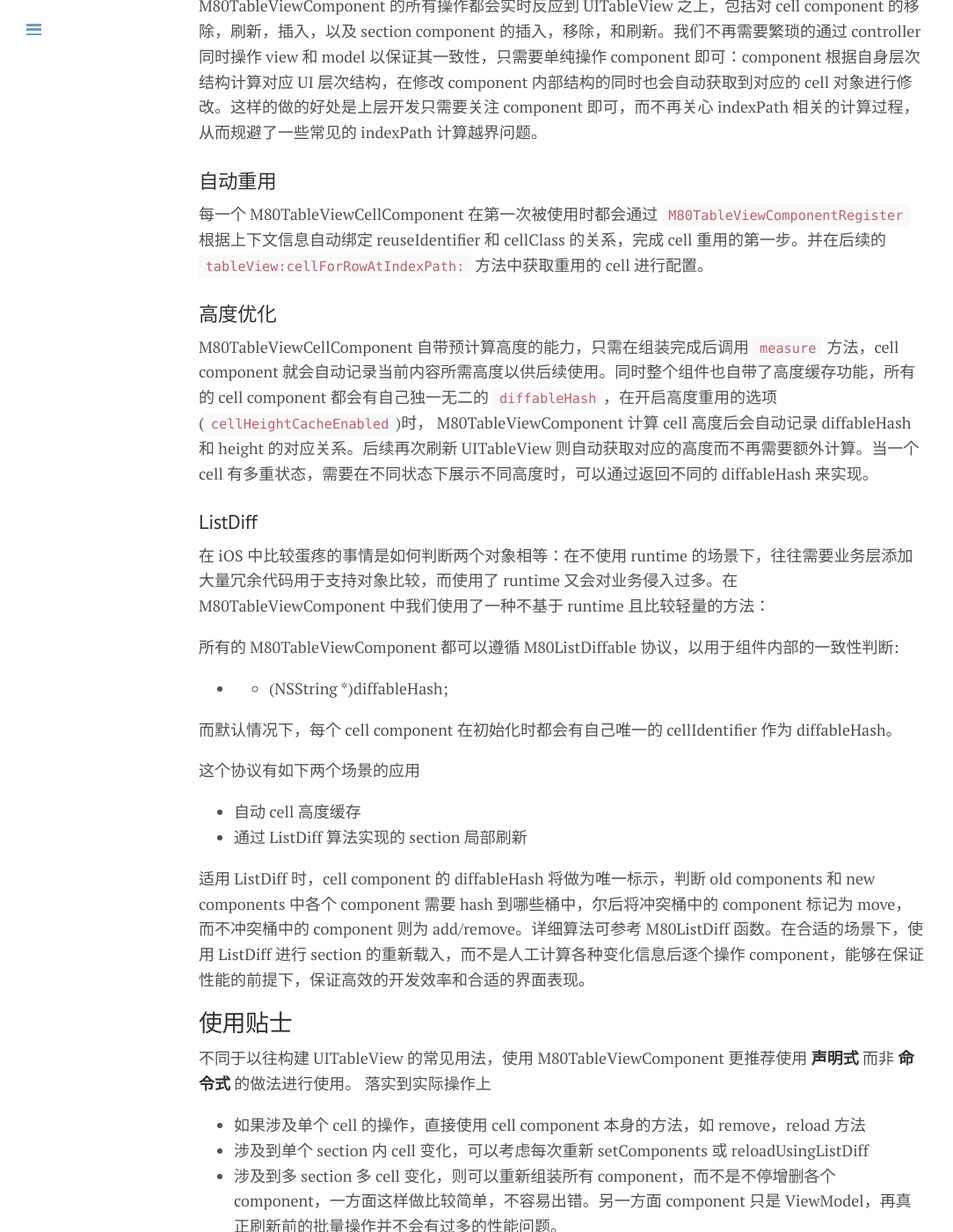
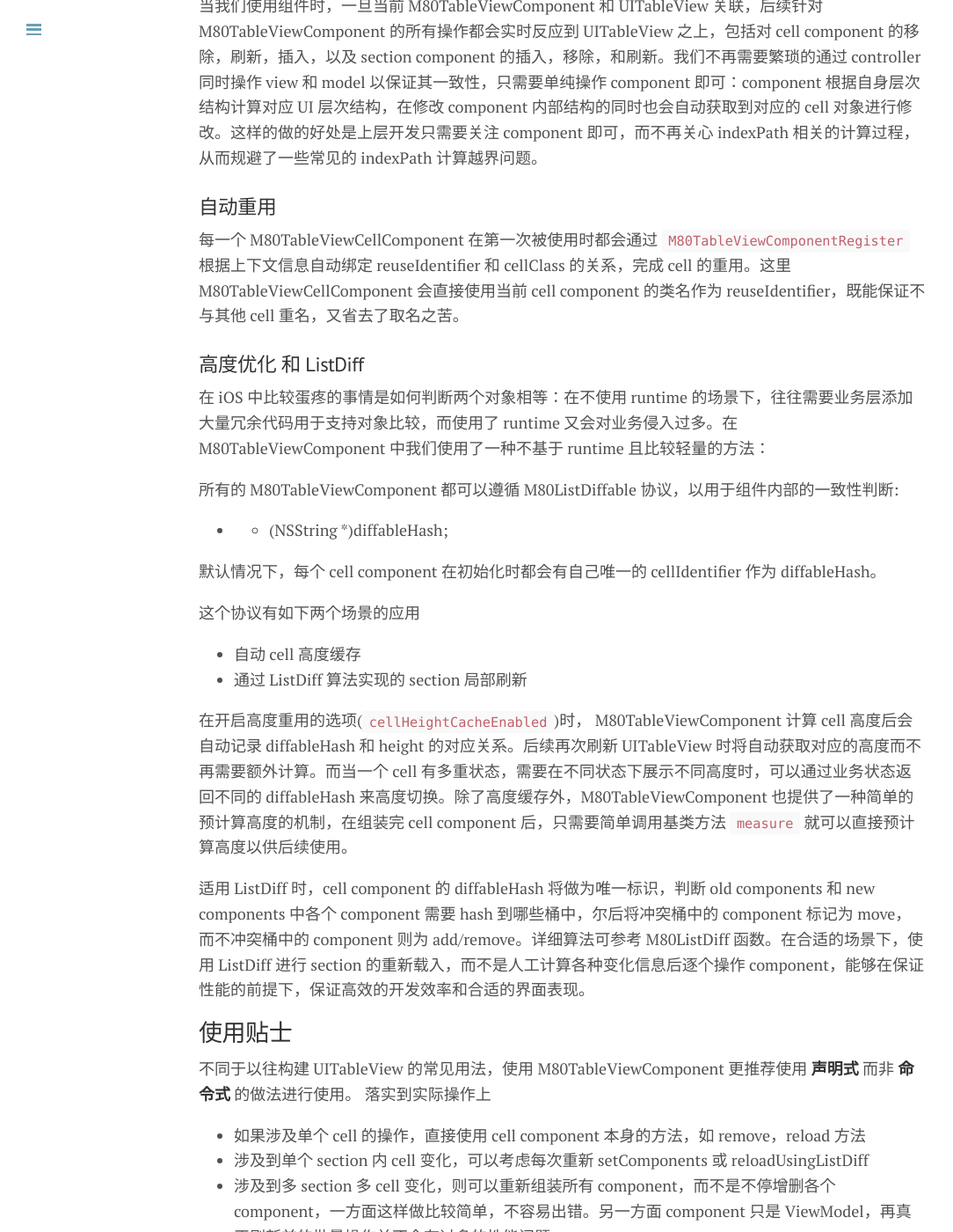
Before and after one commit to xiangwangfeng/xiangwangfeng.github.io, a Jekyll site: the page built from _posts/2019-06-03-UITableView 组件化.md, in a window 1280 px wide and 1400 px high, scrolled down 2220 px. Shown: the whole window at 88% size, without its empty margins (0-1084 px from the left). Built offline with Jekyll 4.4.1, drawn with Linux system fonts in a browser that asks for light colours; some of the changed text lies outside the part shown.

Commit message:
Update 2019-06-03-UITableView 组件化.md

```diff
--- a/_posts/2019-06-03-UITableView 组件化.md
+++ b/_posts/2019-06-03-UITableView 组件化.md
@@ -9,7 +9,7 @@ title:  UITableView 组件化
 
 * 繁琐的重用流程
 
-几乎所有 TableView Adapter 中都有如下的代码 `registerClass(Nib):forCellReuseIdentifier` 来保证 cell 的重用。然而千篇一律的注册方法，写多了难免乏味。同时如何给 cell 设置一个有意义的 reuseIdentifier 又会成为强迫症程序员的烦恼之一。
+几乎所有 TableView Adapter 中都有如下的代码 `registerClass(Nib):forCellReuseIdentifier` 进行 cell 重用的注册，后续又需要使用 `dequeueReusableCellWithIdentifier:` 获取对应 cell ---- 写多了难免乏味。同时如何给 cell 设置一个有意义且不重复的 reuseIdentifier 又会成为众多强迫症程序员的烦恼之一。
 
 * 不安全的 model 和 cell 映射关系
 
@@ -75,14 +75,9 @@ title:  UITableView 组件化
 
 ### 自动重用
 
-每一个 M80TableViewCellComponent 在第一次被使用时都会通过 `M80TableViewComponentRegister` 根据上下文信息自动绑定 reuseIdentifier 和 cellClass 的关系，完成 cell 重用的第一步。并在后续的 `tableView:cellForRowAtIndexPath:` 方法中获取重用的 cell 进行配置。
+每一个 M80TableViewCellComponent 在第一次被使用时都会通过 `M80TableViewComponentRegister` 根据上下文信息自动绑定 reuseIdentifier 和 cellClass 的关系，完成 cell 的重用。这里 M80TableViewCellComponent 会直接使用当前 cell component 的类名作为 reuseIdentifier，既能保证不与其他 cell 重名，又省去了取名之苦。
 
-### 高度优化
-
-M80TableViewCellComponent 自带预计算高度的能力，只需在组装完成后调用 `measure` 方法，cell component 就会自动记录当前内容所需高度以供后续使用。同时整个组件也自带了高度缓存功能，所有的 cell component 都会有自己独一无二的 `diffableHash`，在开启高度重用的选项(`cellHeightCacheEnabled`)时， M80TableViewComponent 计算 cell 高度后会自动记录 diffableHash 和 height 的对应关系。后续再次刷新 UITableView 则自动获取对应的高度而不再需要额外计算。当一个 cell 有多重状态，需要在不同状态下展示不同高度时，可以通过返回不同的 diffableHash 来实现。
-
-
-### ListDiff
+### 高度优化 和 ListDiff
 
 在 iOS 中比较蛋疼的事情是如何判断两个对象相等：在不使用 runtime 的场景下，往往需要业务层添加大量冗余代码用于支持对象比较，而使用了 runtime 又会对业务侵入过多。在 M80TableViewComponent 中我们使用了一种不基于 runtime 且比较轻量的方法：
 
@@ -90,14 +85,17 @@ M80TableViewCellComponent 自带预计算高度的能力，只需在组装完成
 
 * - (NSString *)diffableHash;
 
-而默认情况下，每个 cell component 在初始化时都会有自己唯一的 cellIdentifier 作为 diffableHash。
+默认情况下，每个 cell component 在初始化时都会有自己唯一的 cellIdentifier 作为 diffableHash。
 
 这个协议有如下两个场景的应用
 
 * 自动 cell 高度缓存
 * 通过 ListDiff 算法实现的 section 局部刷新
 
-适用 ListDiff 时，cell component 的 diffableHash 将做为唯一标示，判断 old components 和 new components 中各个 component 需要 hash 到哪些桶中，尔后将冲突桶中的 component 标记为 move，而不冲突桶中的 component 则为 add/remove。详细算法可参考 M80ListDiff 函数。在合适的场景下，使用 ListDiff 进行 section 的重新载入，而不是人工计算各种变化信息后逐个操作 component，能够在保证性能的前提下，保证高效的开发效率和合适的界面表现。
+在开启高度重用的选项(`cellHeightCacheEnabled`)时， M80TableViewComponent 计算 cell 高度后会自动记录 diffableHash 和 height 的对应关系。后续再次刷新 UITableView 时将自动获取对应的高度而不再需要额外计算。而当一个 cell 有多重状态，需要在不同状态下展示不同高度时，可以通过业务状态返回不同的 diffableHash 来高度切换。除了高度缓存外，M80TableViewComponent 也提供了一种简单的预计算高度的机制，在组装完 cell component 后，只需要简单调用基类方法 `measure` 就可以直接预计算高度以供后续使用。
+
+
+适用 ListDiff 时，cell component 的 diffableHash 将做为唯一标识，判断 old components 和 new components 中各个 component 需要 hash 到哪些桶中，尔后将冲突桶中的 component 标记为 move，而不冲突桶中的 component 则为 add/remove。详细算法可参考 M80ListDiff 函数。在合适的场景下，使用 ListDiff 进行 section 的重新载入，而不是人工计算各种变化信息后逐个操作 component，能够在保证性能的前提下，保证高效的开发效率和合适的界面表现。
 
 
 ## 使用贴士
```
Also changed, not shown: other parts of _posts/2019-06-03-UITableView 组件化.md (+1 -1 lines).
